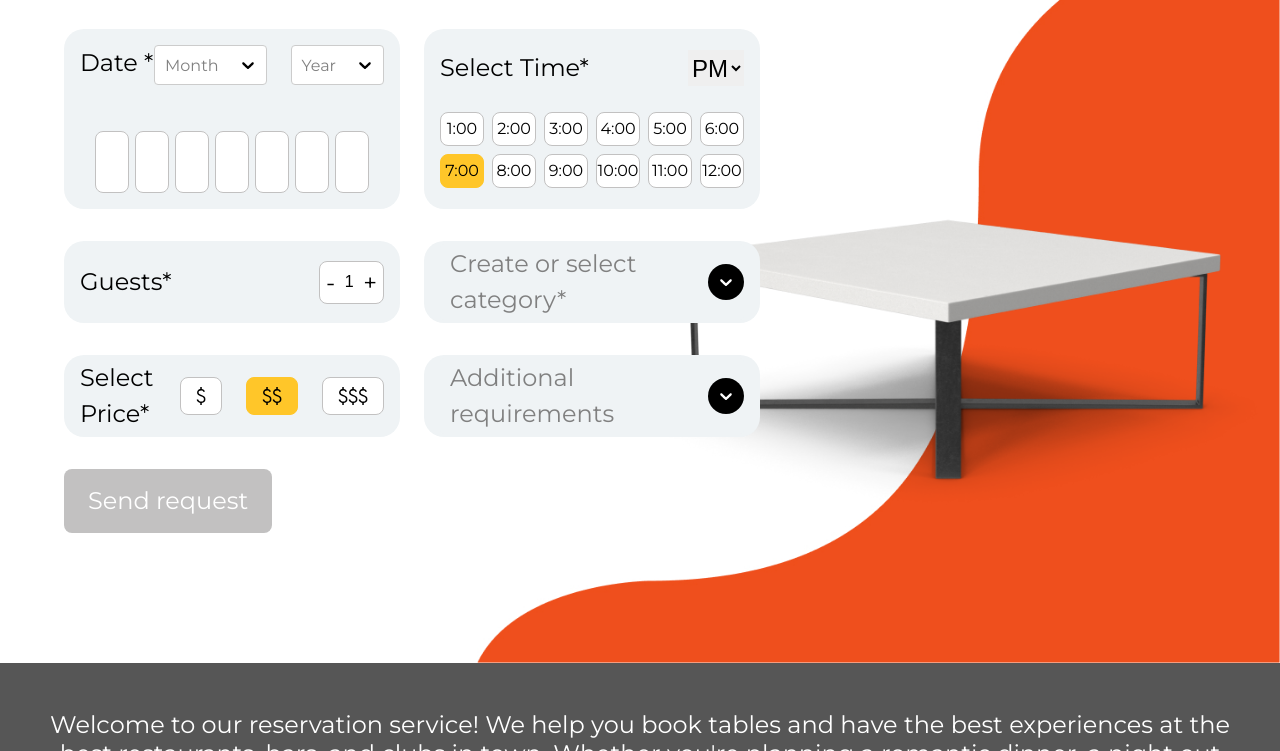
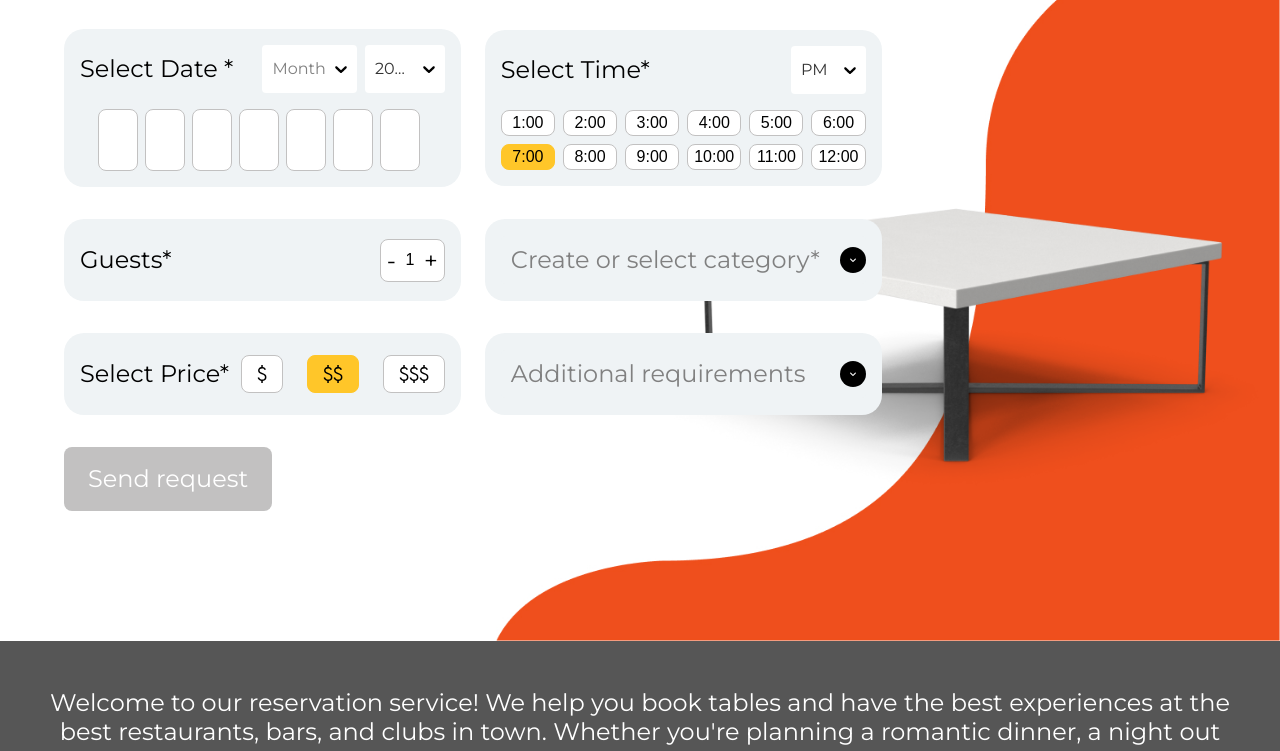
Before and after one commit to narekmaralchyan13/anoty1, a Gatsby site: page / in a window 1280 px wide. Shown: the part 349-1100 px from the top of the page. Built offline with nearby package versions, Linux system fonts and the light colour scheme; Gatsby itself is replaced by a stand-in of ours.

Commit message:
some style bags fixed

```diff
--- a/src/components/conditionSelectors/conditions.module.css
+++ b/src/components/conditionSelectors/conditions.module.css
@@ -1,5 +1,5 @@
 .selects {
-    width: 25%;
+    width: 30%;
     min-width: 290px;
     height: 50px;
     background-color: #EFF3F5;
--- a/src/components/conditionSelectors/index.js
+++ b/src/components/conditionSelectors/index.js
@@ -4,9 +4,11 @@ import * as styles from './conditions.module.css'
 import CreatableSelect from 'react-select/creatable';
 import Select from 'react-select/creatable';
 import dollarIcon from './../../images/dollar.svg'
-
+import arrowIcon from './../../images/openOptions.svg';
+import {creatableSelectStyles} from "../../styles/selectStyles";
 
 const categoriesOptions = [
+    { value: '', label: '+ Select or add new one',isDisabled:true },
     { value: 'Restaurant', label: 'Restaurant' },
     { value: 'Cafe', label: 'Cafe' },
     { value: 'Club', label: 'Club' },
@@ -15,96 +17,15 @@ const categoriesOptions = [
     { value: 'WineHouse', label: 'WineHouse' },
     { value: 'Bar', label: 'Bar' },
     { value: 'Kids', label: 'Kids' },
-    { value: '', label: '+ Type for add other', isDisabled: true }
 ];
 const additionalOptions = [
+    { value: '', label: '+ Select or add new one',isDisabled:true },
     { value: 'None smoking', label: 'None smoking' },
     { value: 'Parking', label: 'Parking' },
     { value: 'Late closing', label: 'Late closing' },
     { value: 'Open-Air', label: 'Open-Air' },
-    { value: '', label: '+ Type for add other', isDisabled: true }
+
 ]
-
-const customStyles = {
-    control: (base, state) => ({
-        ...base,
-        backgroundColor: '#EFF3F5',
-        border: 'none',
-        outline: 'none',
-        fontFamily: 'Montserrat',
-        fontSize: '24px',
-        fontWeight: '400',
-        lineHeight: '36px',
-        letterSpacing: '0em',
-        textAlign: 'left',
-        boxShadow: '0',
-
-    }),
-    option: (base, state) => ({
-        ...base,
-        backgroundColor: 'white',
-        fontFamily: 'Montserrat',
-        fontSize: '16px',
-        fontWeight: '400',
-        lineHeight: '24px',
-        letterSpacing: '0em',
-        textAlign: 'left',
-        '&:hover': {
-            backgroundColor: '#EFF3F5',
-        },
-    }),
-    dropdownIndicator: (base, state) => ({
-        ...base,
-        color: 'white',
-        backgroundColor: 'black',
-        with: '10px',
-        borderRadius: '50%',
-        cursor: 'pointer',
-        '&:hover': {
-            color: 'white',
-        },
-    }),
-    indicatorSeparator: (base, state) => ({
-        ...base,
-        backgroundColor: '#EFF3F5',
-    }),
-    multiValue: (base, state) => ({
-        backgroundColor: '#565656',
-        color: 'white',
-        borderRadius: '20px',
-        display: 'flex',
-        padding: '0 6px',
-        display: 'flex',
-        justifayContent: "space-between",
-        alignItems: 'center'
-    }),
-    multiValueLabel: (base, state) => ({
-        fontSize: '70%',
-        fontWeight: '400',
-        fontFamily: 'Montserrat',
-        color: 'white',
-        lineHeight: '36px',
-
-    }),
-    multiValueRemove: (base, state) => ({
-        color: '#565656',
-        backgroundColor: 'white',
-        borderRadius: '50%',
-        width: '16px',
-        height: '16px',
-        display: 'flex',
-        justifyContent: 'center',
-        alignItems: 'center',
-        marginRight: '-4px',
-        marginLeft: '4px',
-        '&:hover': {
-            backgroundColor: '#d9d9d9',
-            cursor: 'pointer',
-        },
-    }),
-
-};
-
 const pricesData = [
     {
         value: "low",
@@ -129,6 +50,7 @@ const pricesData = [
         selected: false,
     },
 ]
+
 
 
 const ConditionsSelect = ({selectGuests,selectCategory,selectPrice,selectAdditionalInfo}) => {
@@ -194,7 +116,8 @@ const ConditionsSelect = ({selectGuests,selectCategory,selectPrice,selectAdditio
                         isClearable
                         placeholder="Create or select category*"
                         className={styles.categories}
-                        styles={customStyles}
+                        styles={creatableSelectStyles}
+
                     />
                 </div>
             </SelectContainer>
@@ -214,7 +137,7 @@ const ConditionsSelect = ({selectGuests,selectCategory,selectPrice,selectAdditio
                 <div className={styles.selects}>
                     <Select
                         onChange={changeAddInfo}
-                        styles={customStyles}
+                        styles={creatableSelectStyles}
                         className={styles.categories}
                         placeholder='Additional requirements'
                         isMulti
--- a/src/components/dateSelector/dateSelector.module.css
+++ b/src/components/dateSelector/dateSelector.module.css
@@ -1,14 +1,14 @@
 
 .dayContainer {
     min-width: 290px;
-    width: 25%;
-    height: 148px;
+    width: 30%;
     padding: 16px;
     background-color: #EFF3F5;
     border-radius: 20px;
     display: flex;
     flex-direction: column;
     justify-content: space-between;
+    gap: 16px;
     align-items: center;
     font-family: 'Montserrat';
 }
@@ -16,6 +16,7 @@
     width: 100%;
     display: flex;
     justify-content: space-between;
+    align-items: center;
 }
 .days{
     width: 90%;
@@ -41,13 +42,14 @@
     cursor: auto;
 }
 .monthYear{
+    width: 50%;
     display: flex;
-    gap: 24px;
+    justify-content: end;
+    gap: 8px;
 }
 .timeContainer{
     min-width: 290px;
-    width: 25%;
-    height: 148px;
+    width: 30%;
     padding: 16px;
     background-color: #EFF3F5;
     border-radius: 20px;
@@ -61,18 +63,9 @@
     width: 100%;
     display: flex;
     justify-content: space-between;
+    align-items: center;
+}
 
-}
-.timePeriod{
-    font-size: 24px;
-    font-weight: 400;
-    line-height: 36px;
-    letter-spacing: 0em;
-    text-align: left;
-    border: none;
-    outline: 0;
-
-}
 .inputName {
 font-style: normal;
 font-weight: 400;
@@ -88,12 +81,12 @@ line-height: 36px;
     display: flex;
     justify-content: space-between;
     gap: 8px;
+    font-family: 'Cabin', sans-serif;
 }
 .time{
-    width:14% ;
+    width: 60px;
     text-align: center;
     background-color: white;
-    padding: 4px 0px;
     border:1px solid #C2C1C1 ;
     border-radius: 8px;
     cursor: pointer;
@@ -102,10 +95,9 @@ line-height: 36px;
 
 }
 .selectedTime{
-    width:14% ;
+    width: 60px;
     text-align: center;
     border-radius: 8px;
-    padding: 4px 0;
     font-size: 16px;
     line-height: 24px;
     background-color:#FFC629 ;
--- a/src/components/dateSelector/daySelector.js
+++ b/src/components/dateSelector/daySelector.js
@@ -5,47 +5,7 @@ import Select from "react-select";
 import Slider from "react-slick";
 import "slick-carousel/slick/slick.css";
 import "slick-carousel/slick/slick-theme.css";
-
-const customStyles = {
-    control: (base, state) => ({
-        ...base,
-        backgroundColor: 'white',
-        fontFamily: 'Montserrat',
-        fontSize: '16px',
-        fontWeight: '400',
-        letterSpacing: '0em',
-        height:'40px'
-
-    }),
-    option: (base, state) => ({
-        ...base,
-        backgroundColor:  state.isSelected ? "#EFF3F5" :"white",
-        fontFamily: 'Montserrat',
-        color:  "black" ,
-        fontSize: '16px',
-        fontWeight: '400',
-        lineHeight: '24px',
-        letterSpacing: '0em',
-        textAlign: 'left',
-        '&:hover': {
-            backgroundColor: '#EFF3F5',
-        },
-    }),
-    dropdownIndicator: (base, state) => ({
-        ...base,
-        color: 'black',
-        with: '10px',
-        borderRadius: '50%',
-        cursor: 'pointer',
-    }),
-    indicatorSeparator: (base, state) => ({
-        ...base,
-        backgroundColor: 'none',
-    }),
-
-
-};
-
+import {selectStyles} from "../../styles/selectStyles";
 
 const MonthOptions = [
     { value: 1, label: 'Jan' },
@@ -142,7 +102,7 @@ const DaySelector = ({selectDay})=>{
         })
     }
 
-    const settings = {
+    const sliderSettings = {
         infinite: false,
         slidesToShow: 7,
         slidesToScroll: 7,
@@ -170,28 +130,29 @@ const DaySelector = ({selectDay})=>{
     return(
         <div className={styles.dayContainer}>
             <div className={styles.dateHeader}>
-                <span className={styles.inputName}>Date *</span>
+                <span className={styles.inputName}>Select Date *</span>
                 <div className={styles.monthYear}>
                     <Select
                         placeholder='Month'
                         name='month'
                         onChange={changeMonth}
                         options={MonthOptions}
-                        styles={customStyles}
+                        styles={selectStyles}
                     />
                     <Select
+                        defaultValue={get5UpcomingYears()[0]}
                         placeholder='Year'
                         name='year'
                         onChange={changeYear}
                         options={get5UpcomingYears()}
-                        styles={customStyles}
+                        styles={selectStyles}
                     />
                 </div>
             </div>
             <div className={styles.days}>
                 {
                     days.length ?
-                        <Slider {...settings}>
+                        <Slider {...sliderSettings}>
                             {
                                 days.map(item=>{
                                     return <div key={item.day} className={item.selected ? `${styles.dayItem} ${styles.selectedDay}` : styles.dayItem} onClick={()=>changeDay(item)}>
@@ -200,7 +161,7 @@ const DaySelector = ({selectDay})=>{
                                     </div>
                                 })}
                         </Slider>:
-                        <Slider {...settings}>
+                        <Slider {...sliderSettings}>
                                 <div className={styles.dayItem} ></div>
                                  <div className={styles.dayItem} ></div>
                                  <div className={styles.dayItem} ></div>
--- a/src/components/dateSelector/timeSelector.js
+++ b/src/components/dateSelector/timeSelector.js
@@ -1,5 +1,7 @@
 import * as styles from "./dateSelector.module.css";
 import React, {useState} from "react";
+import {selectStyles} from "../../styles/selectStyles";
+import Select from "react-select";
 
 
 const times = [
@@ -51,7 +53,16 @@ const times = [
         selected: false,
     },
 ]
-
+const timeModeOptions = [
+    {
+        label:"PM",
+        value:"PM"
+    },
+    {
+        label: "AM",
+        value: "AM"
+    }
+]
 const TimeSelector = ({selectTime,selectTimeMode})=>{
     const [timesState, setTimesState] = useState(times)
 
@@ -71,18 +82,21 @@ const TimeSelector = ({selectTime,selectTimeMode})=>{
         selectTime(time)
     }
 
-    function changeTimeMode(evt){
-        selectTimeMode(evt.target.value)
+    function changeTimeMode(mode){
+        selectTimeMode(mode.value)
     }
 
     return(
         <div className={styles.timeContainer}>
             <div className={styles.timeHead}>
                 <span className={styles.inputName}>Select Time*</span>
-                <select name='timeMode' className={styles.timePeriod} onChange={changeTimeMode}>
-                    <option value='PM'>PM</option>
-                    <option value='AM'>AM</option>
-                </select>
+                <Select
+                    defaultValue={timeModeOptions[0]}
+                    name='timeMode'
+                    onChange={changeTimeMode}
+                    options={timeModeOptions}
+                    styles={selectStyles}
+                />
             </div>
             <div className={styles.timeBody}>
                 <div className={styles.timeBodySlice}>
--- /dev/null
+++ b/src/styles/selectStyles.js
@@ -0,0 +1,134 @@
+ export const selectStyles = {
+    control: (base, state) => ({
+        ...base,
+        backgroundColor: 'white',
+        fontFamily: 'Montserrat',
+        fontSize: '100%',
+        lineHeight: '36px',
+        fontWeight: '400',
+        textAlign: 'center',
+        paddingRight:"5px",
+        border:"none",
+        outline:'none'
+    }),
+    option: (base, state) => ({
+        ...base,
+        backgroundColor:  state.isSelected ? "#EFF3F5" :"white",
+        fontFamily: 'Montserrat',
+        color:  "black" ,
+        fontSize: '16px',
+        fontWeight: '400',
+        lineHeight: '24px',
+        letterSpacing: '0em',
+        textAlign: 'left',
+        '&:hover': {
+            backgroundColor: '#EFF3F5',
+        },
+    }),
+    dropdownIndicator: (base, state) => ({
+        ...base,
+        color: 'black',
+        fontSize:'30px',
+        padding: '1px',
+        cursor: 'pointer',
+    }),
+    indicatorSeparator: (base, state) => ({
+        ...base,
+        backgroundColor: 'none',
+    }),
+
+};
+
+ export const creatableSelectStyles = {
+     control: (base, state) => ({
+         ...base,
+         backgroundColor: '#EFF3F5',
+         border: 'none',
+         outline: 'none',
+         fontFamily: 'Montserrat',
+         fontSize: '24px',
+         fontWeight: '400',
+         lineHeight: '36px',
+         letterSpacing: '0em',
+         textAlign: 'left',
+         boxShadow: '0',
+
+     }),
+     option: (base, state) => ({
+         ...base,
+         color:state.isDisabled ? '#9E9E9E':'black',
+         backgroundColor: state.isDisabled ? '#EFF3F5':'white',
+         fontFamily: 'Montserrat',
+         fontSize: '16px',
+         fontWeight: '400',
+         lineHeight: '24px',
+         letterSpacing: '0em',
+         textAlign: 'left',
+         '&:hover': {
+             backgroundColor: '#EFF3F5',
+         },
+     }),
+     dropdownIndicator: (base, state) => ({
+         ...base,
+         color: 'white',
+         backgroundColor: 'black',
+         fontSize:'24px',
+         width: '26px',
+         height:'26px',
+         display:'flex',
+         justifyContent: 'center',
+         alignItems:'center',
+         borderRadius: '50%',
+         cursor: 'pointer',
+         '&:hover': {
+             color: 'white',
+         },
+         "&::before": {
+             width: '100%',
+             height: '100%',
+
+         },
+         "&::after": {
+             width: '100%',
+             height: '100%',
+         },
+     }),
+     indicatorSeparator: (base, state) => ({
+         ...base,
+         backgroundColor: '#EFF3F5',
+     }),
+     multiValue: (base, state) => ({
+         backgroundColor: '#565656',
+         color: 'white',
+         borderRadius: '20px',
+         display: 'flex',
+         padding: '0 6px',
+         justifayContent: "space-between",
+         alignItems: 'center'
+     }),
+     multiValueLabel: (base, state) => ({
+         fontSize: '70%',
+         fontWeight: '400',
+         fontFamily: 'Montserrat',
+         color: 'white',
+         lineHeight: '36px',
+
+     }),
+     multiValueRemove: (base, state) => ({
+         color: '#565656',
+         backgroundColor: 'white',
+         borderRadius: '50%',
+         width: '16px',
+         height: '16px',
+         display: 'flex',
+         justifyContent: 'center',
+         alignItems: 'center',
+         marginRight: '-4px',
+         marginLeft: '4px',
+         '&:hover': {
+             backgroundColor: '#d9d9d9',
+             cursor: 'pointer',
+         },
+     }),
+
+ };
```
Also changed, not shown: src/components/select/index.js (added, +16 -0 lines), src/images/openOptions.svg (added).
